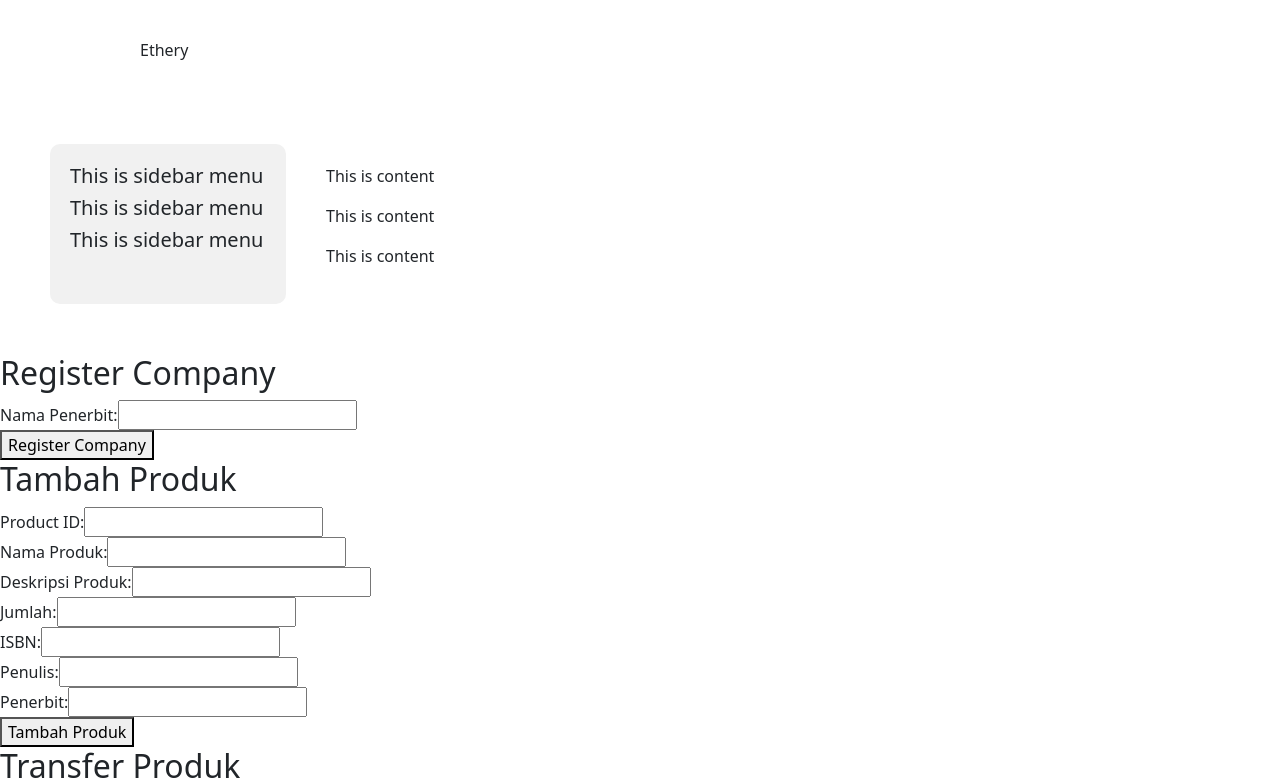
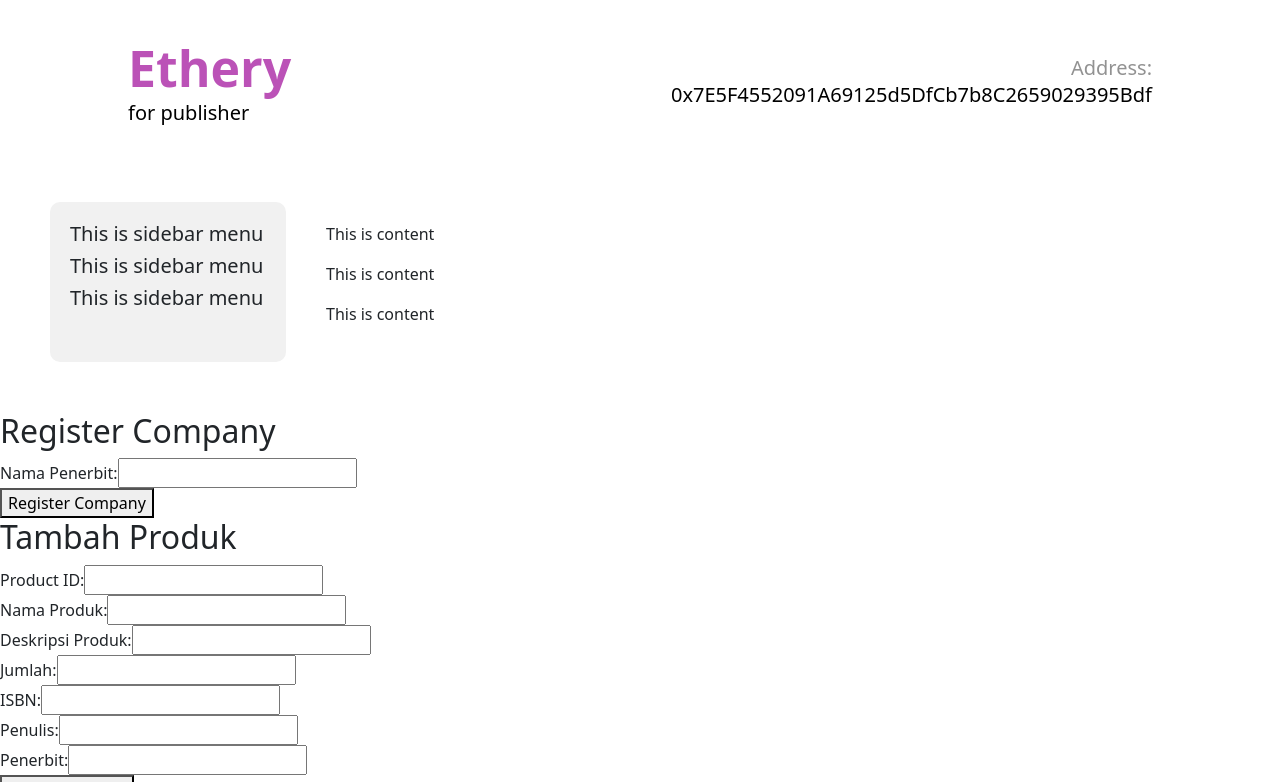
Before and after one commit to virzark/prokon, a React (Create React App) app: page / in a window 1280 px wide. Shown: the top 782 px of the page. Built offline with nearby package versions, Linux system fonts and the light colour scheme.

Commit message:
Update NavigationBar.js

```diff
--- a/src/components/NavigationBar.js
+++ b/src/components/NavigationBar.js
@@ -1,17 +1,18 @@
-import {Navbar, Container, Nav} from "react-bootstrap"
+import {Navbar, Container, Nav} from "react-bootstrap";
+import "../style/penerbit.css";
 
 const NavigationBar = () => {
     return (
-        <Navbar>
-            <Container>
-                <div className="title">Ethery
-                <div className="text-white title2">for publisher</div>
-                </div>
-
-            </Container>
-
-        </Navbar>
-
+        <div className="navbar">
+            <div className="left-navbar">
+                <h1>Ethery</h1>
+                <p>for publisher</p>
+            </div>
+            <div className="right-navbar">
+                <h2>Address:</h2>
+                <p>0x7E5F4552091A69125d5DfCb7b8C2659029395Bdf</p>
+            </div>
+        </div>
     )
 }
 
```
